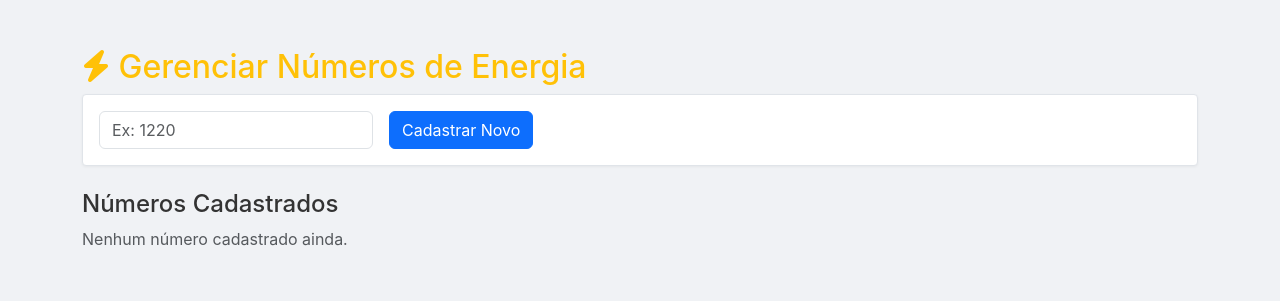
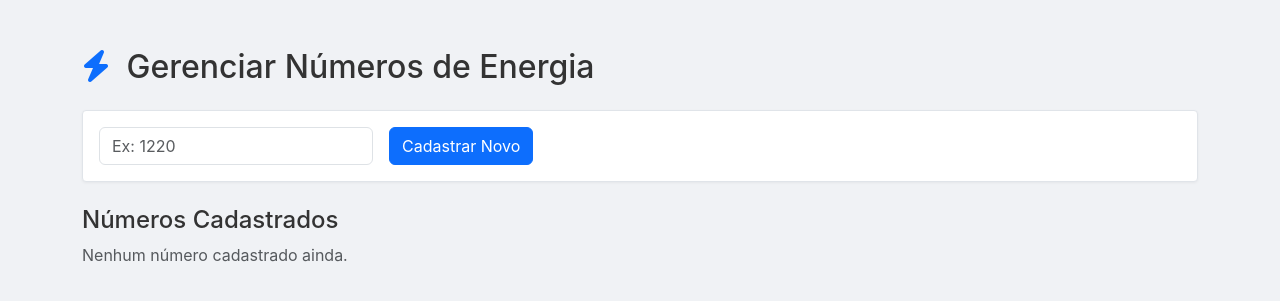
Before and after one commit to Luannz/Sistema_Manutencao, a Django app: page /energia/gerenciar/ in a window 1280 px wide. Shown: the top 301 px of the page. Run offline with Django 5.2, Linux system fonts and the light colour scheme; data that the repository does not hold is empty; some libraries are stand-ins or nearby versions.

Commit message:
agora tudo ta correto, as migrações estão sincronizadas, eu só mudei um template subindo agora pra testar

```diff
--- a/manutencao/templates/manutencao/gerenciar_energia.html
+++ b/manutencao/templates/manutencao/gerenciar_energia.html
@@ -2,7 +2,9 @@
 
 {% block content %}
 <div class="container mt-4">
-    <h2 style="color: #ffc107;"> <i class="fas fa-bolt"></i> Gerenciar Números de Energia</h2>
+    <h2 class="mb-4">
+        <i class="fas fa-bolt me-2 text-primary"></i> Gerenciar Números de Energia
+    </h2>
 
     <div class="card mb-4">
         <div class="card-body">
```
